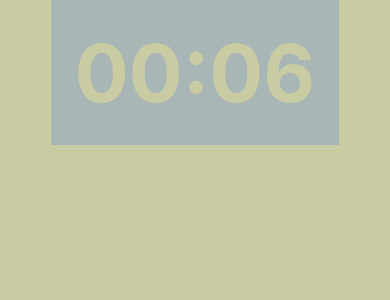
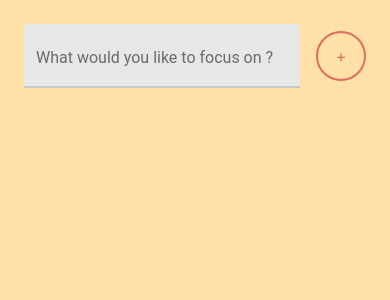
Before and after one commit to yann-embie/focus-time, a React Native app: screen / in a window 390 px wide. Shown: the top 300 px of the page. Built offline with nearby package versions, Linux system fonts and the light colour scheme.

Commit message:
feat: start stop button

```diff
--- a/App.tsx
+++ b/App.tsx
@@ -7,13 +7,13 @@ import { Timer } from "./src/features/timer"
 export default function App() {
   const [currentSubject, setCurrentSubject] = useState(null)
 
-  // {currentSubject ? (
-  // ) : (
-  //   <Focus addSubject={setCurrentSubject} />
-  // )}
   return (
     <SafeAreaView style={styles.container}>
-      <Timer focusSubject={currentSubject} onTimerEnd={() => {}} clearSubject={() => {}} />
+      {currentSubject ? (
+        <Timer focusSubject={currentSubject} onTimerEnd={() => {}} clearSubject={() => {}} />
+      ) : (
+        <Focus addSubject={setCurrentSubject} />
+      )}
     </SafeAreaView>
   )
 }
@@ -22,7 +22,6 @@ const styles = StyleSheet.create({
   container: {
     flex: 1,
     paddingTop: Platform.OS === "android" ? StatusBar.currentHeight : 0,
-    backgroundColor: colors.primary,
+    backgroundColor: colors.secondary,
   },
-  text: { color: colors.toDefine2 },
 })
--- a/src/components/countdown.tsx
+++ b/src/components/countdown.tsx
@@ -1,5 +1,5 @@
 import React, { useState, useEffect } from "react"
-import { Text, View, StyleSheet } from "react-native"
+import { Text, StyleSheet } from "react-native"
 
 import { fontSizes, spacing } from "../utils/sizes"
 import { colors } from "../utils/colors"
@@ -55,8 +55,8 @@ const styles = StyleSheet.create({
   text: {
     fontSize: fontSizes.xxxl,
     fontWeight: "bold",
-    color: colors.primary,
+    color: colors.toDefine2,
     padding: spacing.lg,
-    backgroundColor: "rgba(94, 132, 226, 0.3)",
+    backgroundColor: colors.primary,
   },
 })
--- a/src/components/rounded-button.tsx
+++ b/src/components/rounded-button.tsx
@@ -17,8 +17,8 @@ const styles = size => ({
     height: size,
     alignItems: "center",
     justifyContent: "center",
-    borderColor: colors.primary,
+    borderColor: colors.ternary,
     borderWidth: 2,
   },
-  text: { color: colors.primary, fontSize: size / 3 },
+  text: { color: colors.ternary, fontSize: size / 3 },
 })
--- a/src/features/timer.tsx
+++ b/src/features/timer.tsx
@@ -1,12 +1,22 @@
-import React from "react"
+import React, { useState } from "react"
 import { View, StyleSheet } from "react-native"
 import { Countdown } from "../components/countdown"
+import { RoundedButton } from "../components/rounded-button"
+import { colors } from "../utils/colors"
 
-export const Timer = ({ focusObject }) => {
+export const Timer = ({ focusSubject, onTimerEnd, clearSubject }) => {
+  const [isStarted, setIsStarted] = useState(false)
+
   return (
     <View style={styles.container}>
       <View style={styles.countdown}>
-        <Countdown onProgress={() => {}} onEnd={() => {}} isPaused />
+        <Countdown onProgress={() => {}} onEnd={() => {}} isPaused={!isStarted} />
+      </View>
+      <View style={styles.buttonWrapper}>
+        <RoundedButton
+          title={isStarted ? "pause" : "start"}
+          onPress={() => setIsStarted(prevState => !prevState)}
+        />
       </View>
     </View>
   )
@@ -14,5 +24,12 @@ export const Timer = ({ focusObject }) => {
 
 const styles = StyleSheet.create({
   container: { flex: 1 },
-  countdown: { flex: 0.5, alignItems: "center" },
+  countdown: { flex: 0.5, alignItems: "center", justifyContent: "center" },
+  buttonWrapper: {
+    flexDirection: "row-reverse",
+    flex: 0.3,
+    padding: 15,
+    justifyContent: "center",
+    alignItems: "center",
+  },
 })
```
